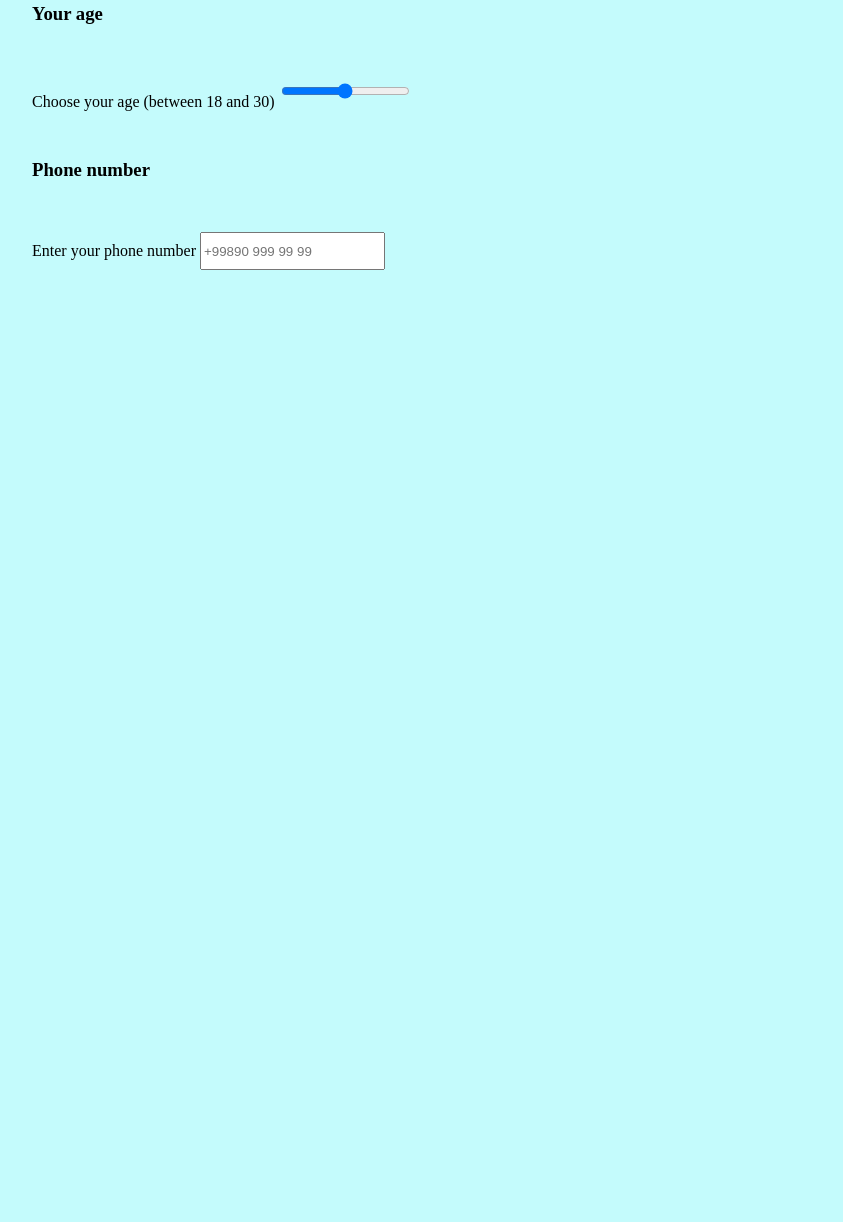
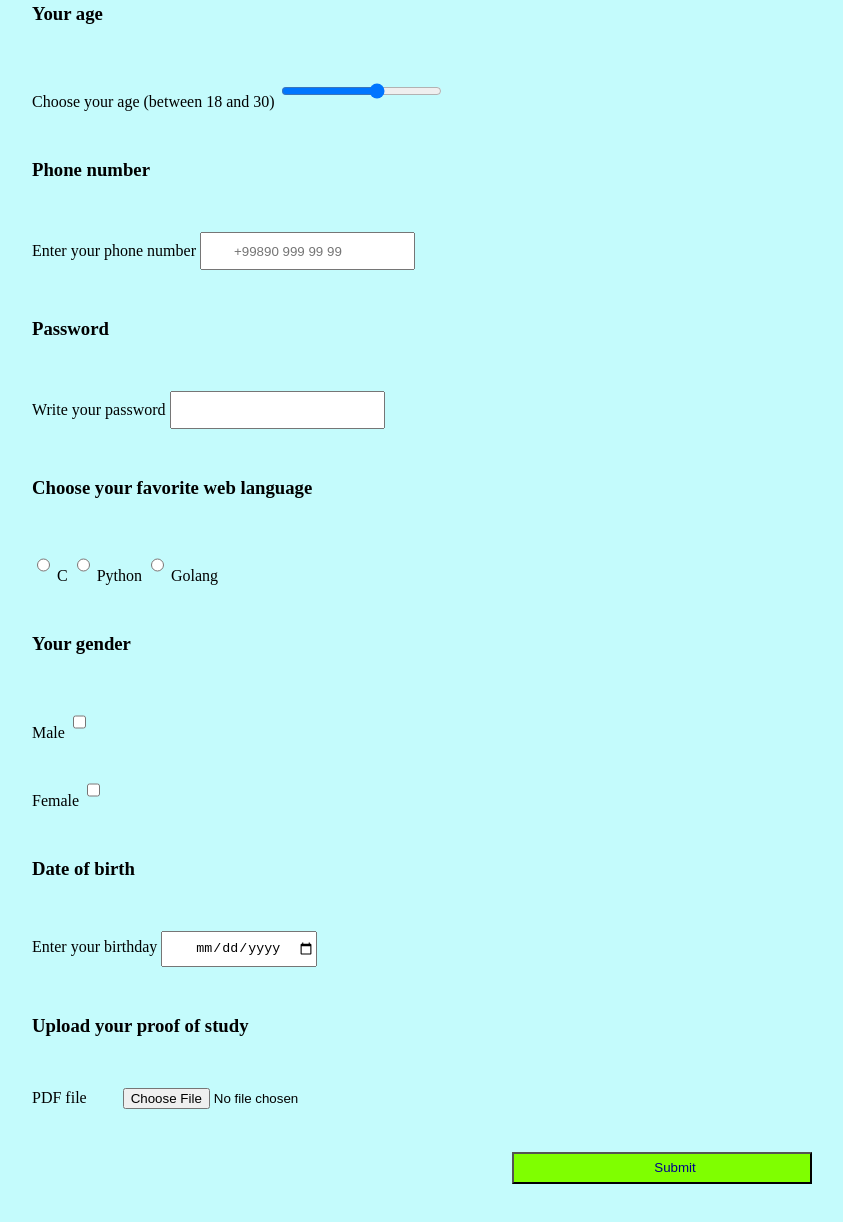
Before and after one commit to jakhn/form, a plain HTML site: page HT2/index.html in a window 1280 px wide. Shown: the part 796-2018 px from the top of the page, without its empty margins (8-851 px from the left). Before the commit the page ends 1106 px from the top, so only its background shows below. Drawn offline with Linux system fonts and the light colour scheme.

Commit message:
final project

```diff
--- a/HT2/index.html
+++ b/HT2/index.html
@@ -9,6 +9,7 @@
   <link rel="stylesheet" href="main.css" />
   <h1>Fill the following form :</h1>
   <body>
+    <form action="">
       <h3>Full name</h3>
       <form action="">
         <label for="fname">First name:</label>
@@ -18,9 +19,16 @@
           name="fname"
           id=""
           class="two-lines"
+          maxlength="20"
         />
         <label for="lname">Last name:</label>
-      <input type="text" name="lname" id="" class="two-lines" />
+        <input
+          type="text"
+          name="lname"
+          id=""
+          maxlength="20"
+          class="two-lines"
+        />
       </form>
       <h3>Address</h3>
       <label for="adress">Street Adress:</label>
@@ -33,15 +41,16 @@
           name="city"
           style="margin-right: 6rem"
           id=""
+          maxlength="20"
           class="two-lines"
         />
         <label for="state">State:</label>
-      <input type="text" name="state" id="" class="two-lines" />
+        <input type="text" name="state" maxlength="3" id="" class="two-lines" />
       </form>
       <br />
       <br />
       <label for="zip">Postal / Zip Code</label>
-    <input type="number" maxlength="6" name="zip" id="" />
+      <input type="number" maxlength="4" name="zip" id="" />
       <h3>Enter your email</h3>
       <input type="email" name="" id="" placeholder="something@gmail.com" />
       <h3>Your age</h3>
@@ -50,5 +59,32 @@
       <h3>Phone number</h3>
       <label for="phone">Enter your phone number</label>
       <input type="tel" name="phone" id="" placeholder="+99890 999 99 99" />
+      <h3>Password</h3>
+      <label for="password">Write your password</label>
+      <input type="password" />
+      <h3>Choose your favorite web language</h3>
+      <form action="">
+        <input type="radio" name="C" id="" />
+        <label for="C">C</label>
+        <input type="radio" name="Python" id="" />
+        <label for="Python">Python</label>
+        <input type="radio" name="golang" id="" />
+        <label for="golang">Golang</label>
+      </form>
+      <h3>Your gender</h3>
+      <label for="Male">Male</label>
+      <input type="checkbox" name="Male" id="" />
+      <br />
+      <label for="Female">Female</label>
+      <input type="checkbox" name="Female" id="" />
+      <h3>Date of birth</h3>
+      <label for="birthday">Enter your birthday</label>
+      <input type="date" />
+      <h3>Upload your proof of study</h3>
+      <label for="pdf">PDF file</label>
+      <input type="file" name="pdf" />
+      <br />
+      <input type="submit" name="" id="" value="Submit" class="submit" />
+    </form>
   </body>
 </html>
--- a/HT2/main.css
+++ b/HT2/main.css
@@ -9,6 +9,7 @@ body{
 input{
     height: 2rem;
     margin-top: 2rem ;
+    padding-left: 2rem;
 }
 .two-lines{
     width: 30%;
@@ -18,3 +19,9 @@ h3{
     margin-top: 3rem;
 
 }
+.submit{
+    margin-left: 30rem;
+    width: 300px;
+    background-color: chartreuse;
+    color: darkblue;
+}
```
Lines whose indentation alone changed are shown as unchanged.
